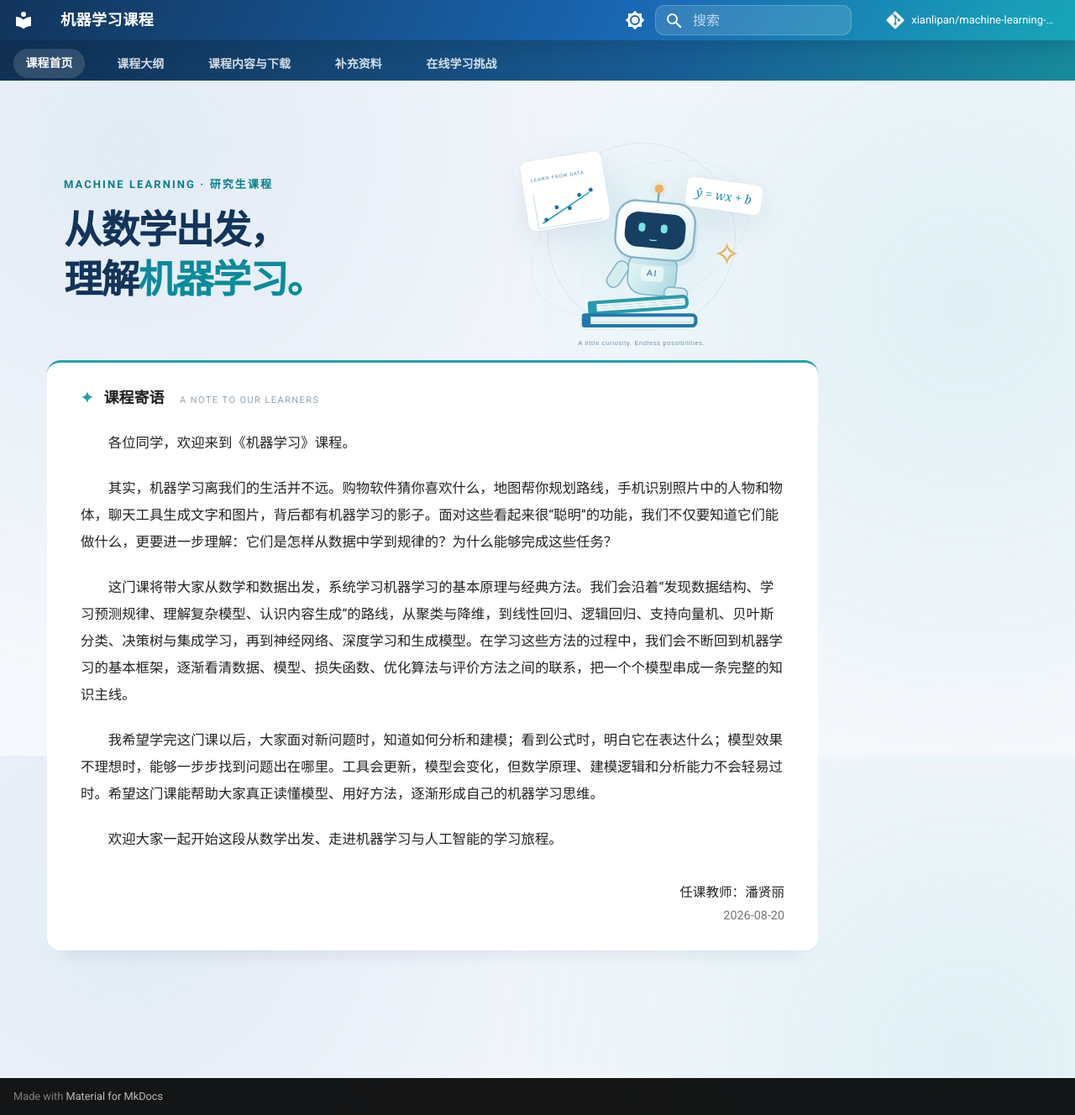
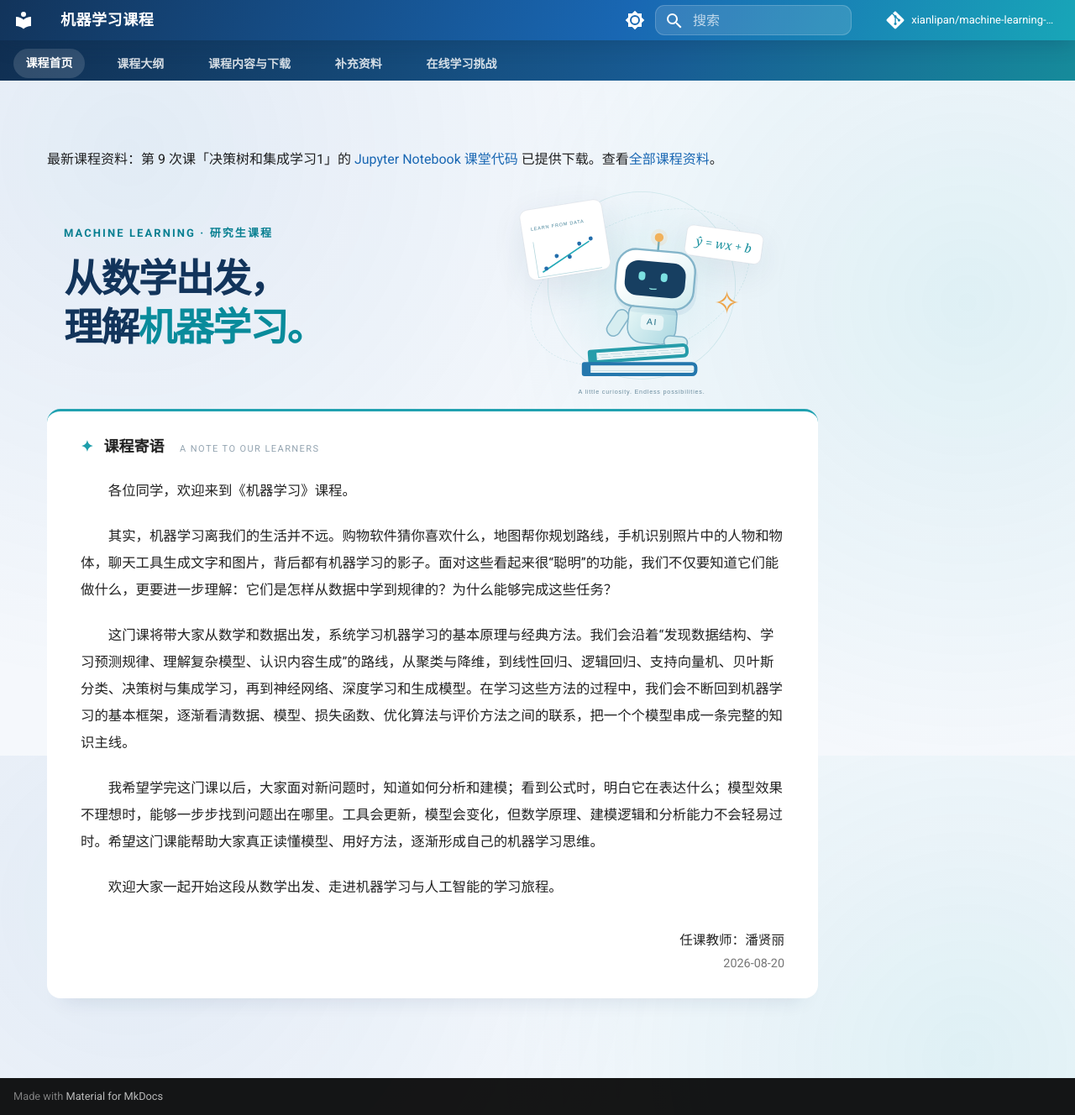
Before and after one commit to xianlipan/machine-learning-course, an MkDocs documentation site: the page built from docs/index.md, in a window 1280 px wide and 1328 px high. Shown: the whole window at 84% size. Built offline with MkDocs 1.6.1 and Material for MkDocs 9.7.7, drawn with Linux system fonts in a browser that asks for light colours; comment, search, counter and statistics services are not loaded.

Commit message:
update P9

```diff
--- a/docs/index.md
+++ b/docs/index.md
@@ -2,6 +2,9 @@
 hide:
   - navigation
 ---
+
+最新课程资料：第 9 次课「决策树和集成学习1」的 [Jupyter Notebook 课堂代码](files/slides/Cha9_DT_ensemble_1.ipynb){ download } 已提供下载。查看[全部课程资料](coursework.md)。
+
 <section class="home-hero" aria-labelledby="welcome-title">
   <div class="home-hero__copy">
     <p class="home-eyebrow">MACHINE LEARNING · 研究生课程</p>
```
Also changed, not shown: docs/coursework.md (+2 -0 lines).
